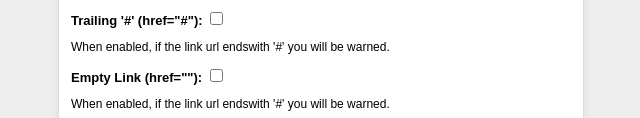
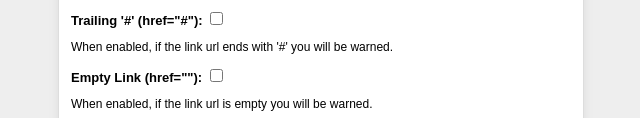
Before and after one commit to PageModifiedOfficial/Check-My-Links, a browser extension: page options.html in a window 1280 px wide. Shown: the part 682-800 px from the top of the page, 319-959 px from the left. Drawn offline with Linux system fonts and the light colour scheme.

Commit message:
Fix incorrect text on options page

```diff
--- a/options.html
+++ b/options.html
@@ -32,10 +32,10 @@
 		<p>Hashtags can link to elements by id within the DOM. Enabling will add add the check to make sure an element exists by id to correspond to the hashtag.  When enabled, if the page resolves but the corresponding element is not found, the element will be marked as a warning and shown in the console.log (F12->Console tab). <strong>Request Type: GET is required</strong></p>
 
 		<label for="trailingHash">Trailing '#' (href="#"): </label> <input type="checkbox" name="trailingHash" id="trailingHash" value="1">
-		<p>When enabled, if the link url endswith '#' you will be warned.</p>
+		<p>When enabled, if the link url ends with '#' you will be warned.</p>
 
 		<label for="emptyLink">Empty Link (href=""): </label> <input type="checkbox" name="emptyLink" id="emptyLink" value="1">
-		<p>When enabled, if the link url endswith '#' you will be warned.</p>
+		<p>When enabled, if the link url is empty you will be warned.</p>
 
 		<label for="noHrefAttr">Anchor tag without href (<a>No Link</a>): </label> <input type="checkbox" name="noHrefAttr" id="noHrefAttr" value="1">
 		<p>When enabled, if there is an anchor tag without an 'href' attribute you will be warned.</p>
```
